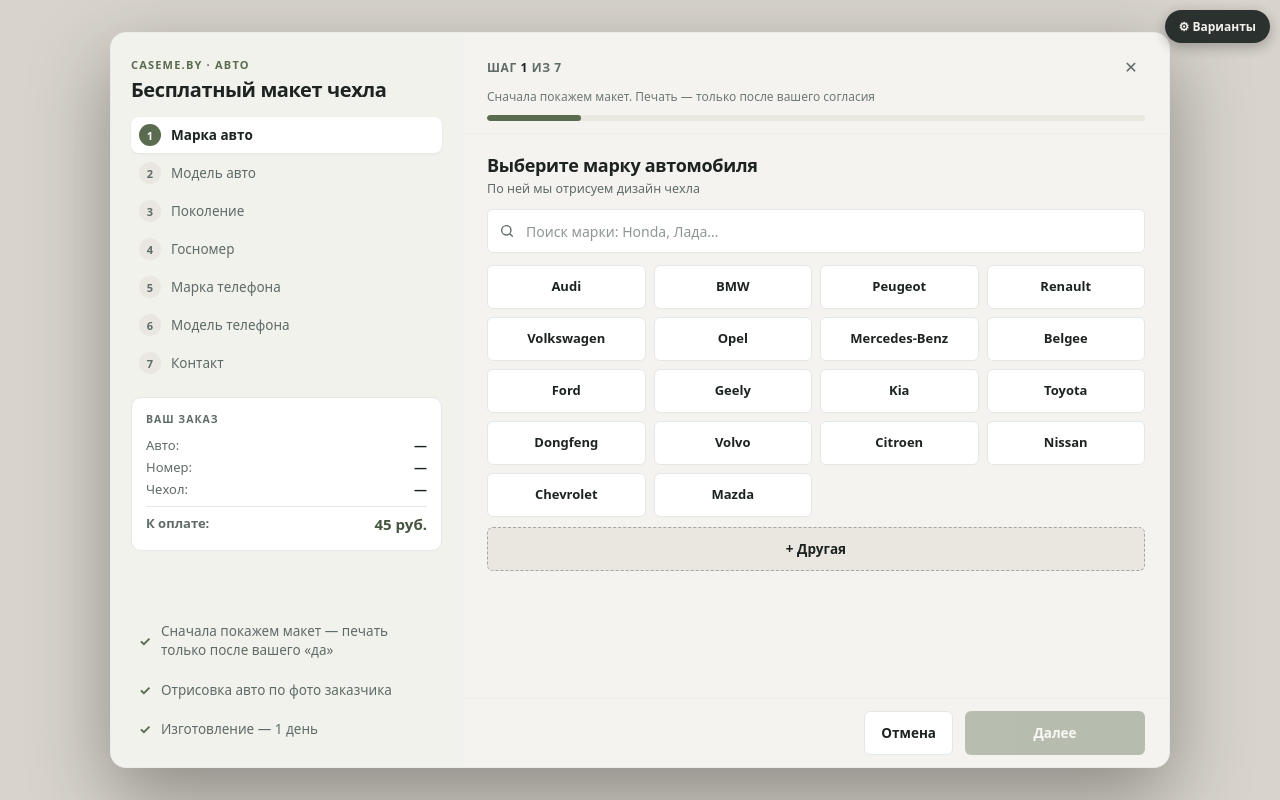
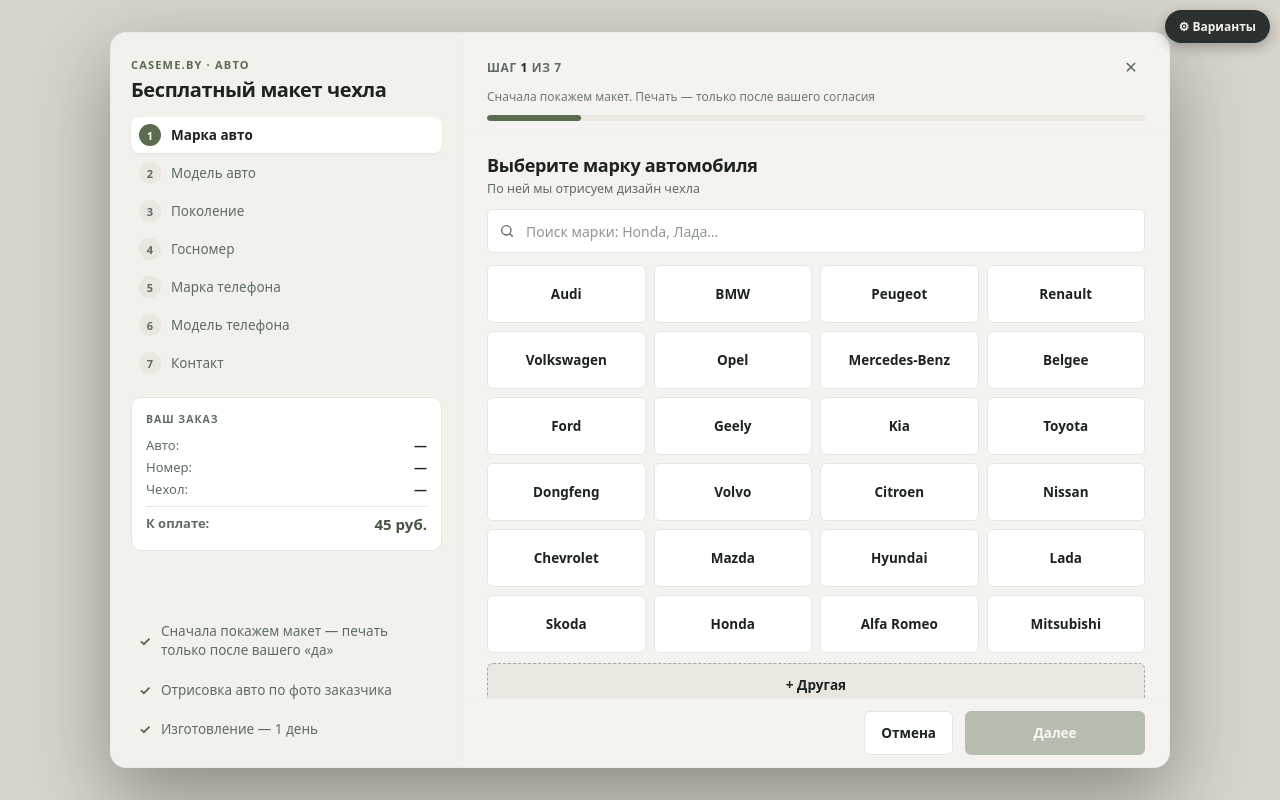
Before and after one commit to dimkurilo/caseme-landing-preview, a plain HTML site: page previews/cas954-quiz-search/index.html in a window 1280 px wide. Drawn offline with Linux system fonts and the light colour scheme.

Commit message:
preview: CAS-954 — авто-размер витрины: десктоп 24 (6×4 без пустых клеток, плитки 58px), мобайл 18; заполнено пустое пространство шага

```diff
--- a/previews/cas954-quiz-search/index.html
+++ b/previews/cas954-quiz-search/index.html
@@ -116,6 +116,7 @@
   .tile{min-height:44px;padding:6px 8px;border-radius:6px;border:1px solid var(--border);background:var(--card);
     font-size:13px;font-weight:600;line-height:1.2;color:var(--foreground);cursor:pointer;font-family:inherit;
     overflow-wrap:anywhere;transition:all .12s;display:flex;align-items:center;justify-content:center;text-align:center}
+  @media (min-width:960px){.tile{min-height:58px;font-size:13.5px}}
   .tile:hover{border-color:rgba(90,107,79,.5)}
   .tile:active{transform:scale(.98)}
   .tile.sel{border-color:var(--primary);background:var(--secondary);color:var(--secondary-foreground);box-shadow:0 1px 4px rgba(0,0,0,.05)}
@@ -186,6 +187,7 @@
     <button data-v="B">B · поиск+список</button>
   </span>
   <span class="grp">Плиток:
+    <button data-size="0">авто</button>
     <button data-size="12">12</button>
     <button data-size="18">18</button>
     <button data-size="24">24</button>
@@ -251,7 +253,7 @@ const DATA = {"brands":[{"name":"ГАЗ","models":[{"name":"12 (ЗИМ)","genera
 const P = new URLSearchParams(location.search);
 const state = {
   v: P.get('v') === 'B' ? 'B' : 'A',
-  size: [12, 18, 24].includes(+P.get('size')) ? +P.get('size') : 18,
+  size: [12, 18, 24].includes(+P.get('size')) ? +P.get('size') : 0, // 0 = авто: десктоп 24 (6×4), мобайл 18
   sort: ['S1','S2','S3'].includes(P.get('sort')) ? P.get('sort') : 'S3',
   step: Math.min(4, Math.max(1, parseInt(P.get('step') || '1', 10) || 1)),
   brand: P.get('brand') || '',
@@ -275,6 +277,8 @@ const MODEL_ALIASES = { 'Dongfeng': { 'BOX': ['бокс', 'box'] } };
 const LISTINGS = DATA.listings;                // brand -> model -> count
 const DEMAND = DATA.demand;                    // [{name, orders}] CRM 12m, desc
 const SHOWCASES = DATA.showcases;              // {12:[...], 18:[...], 24:[...]}
+// авто-размер витрины: десктоп (≥960px) — 24 (ровно 6 рядов × 4), мобайл — 18
+const effectiveSize = () => state.size || (window.matchMedia('(min-width: 960px)').matches ? 24 : 18);
 
 const STEPS = ['Марка авто','Модель авто','Поколение','Госномер','Марка телефона','Модель телефона','Контакт'];
 const norm = s => (s || '').toLowerCase().replace(/ё/g,'е').replace(/\s+/g,' ').trim();
@@ -373,7 +377,7 @@ function renderChrome() {
     : [state.brand, state.modelUnknown ? 'модель уточним' : state.model, state.gen].filter(Boolean).join(' · ');
   $('#sum-auto').textContent = auto || '—';
   document.querySelectorAll('#proto-bar [data-v]').forEach(b => b.classList.toggle('on', b.dataset.v === state.v));
-  document.querySelectorAll('#proto-bar [data-size]').forEach(b => b.classList.toggle('on', +b.dataset.size === state.size));
+  document.querySelectorAll('#proto-bar [data-size]').forEach(b => b.classList.toggle('on', +b.dataset.size === (state.size || 0) || (+b.dataset.size === effectiveSize() && !state.size)));
   document.querySelectorAll('#proto-bar [data-sort]').forEach(b => b.classList.toggle('on', b.dataset.sort === state.sort));
   document.querySelectorAll('#proto-bar [data-step]').forEach(b => b.classList.toggle('on', +b.dataset.step === state.step));
 }
@@ -401,7 +405,7 @@ function customBlock() {
 function renderStep1() {
   const body = $('#qbody');
   const hits = state.q ? searchBrands(state.q) : null;
-  const showcase = SHOWCASES[state.size];
+  const showcase = SHOWCASES[effectiveSize()];
   let html = '<section><h3>Выберите марку автомобиля</h3><p class="sub">По ней мы отрисуем дизайн чехла</p>';
   html += searchBox('Поиск марки: Honda, Лада…');
   if (hits) {
@@ -597,6 +601,7 @@ $('#proto-toggle').addEventListener('click', () => document.body.classList.add('
 $('#proto-close').addEventListener('click', () => document.body.classList.remove('proto-open'));
 document.querySelectorAll('#proto-bar [data-v]').forEach(b => b.addEventListener('click', () => { state.v = b.dataset.v; state.step = 1; state.q = ''; render(); }));
 document.querySelectorAll('#proto-bar [data-size]').forEach(b => b.addEventListener('click', () => { state.size = +b.dataset.size; state.step = 1; state.q = ''; render(); }));
+window.matchMedia('(min-width: 960px)').addEventListener('change', () => { if (!state.size) render(); });
 document.querySelectorAll('#proto-bar [data-sort]').forEach(b => b.addEventListener('click', () => { state.sort = b.dataset.sort; if (state.step === 1 && state.brand) state.step = 2; state.q = ''; render(); }));
 document.querySelectorAll('#proto-bar [data-step]').forEach(b => b.addEventListener('click', () => {
   const s = +b.dataset.step;
```
